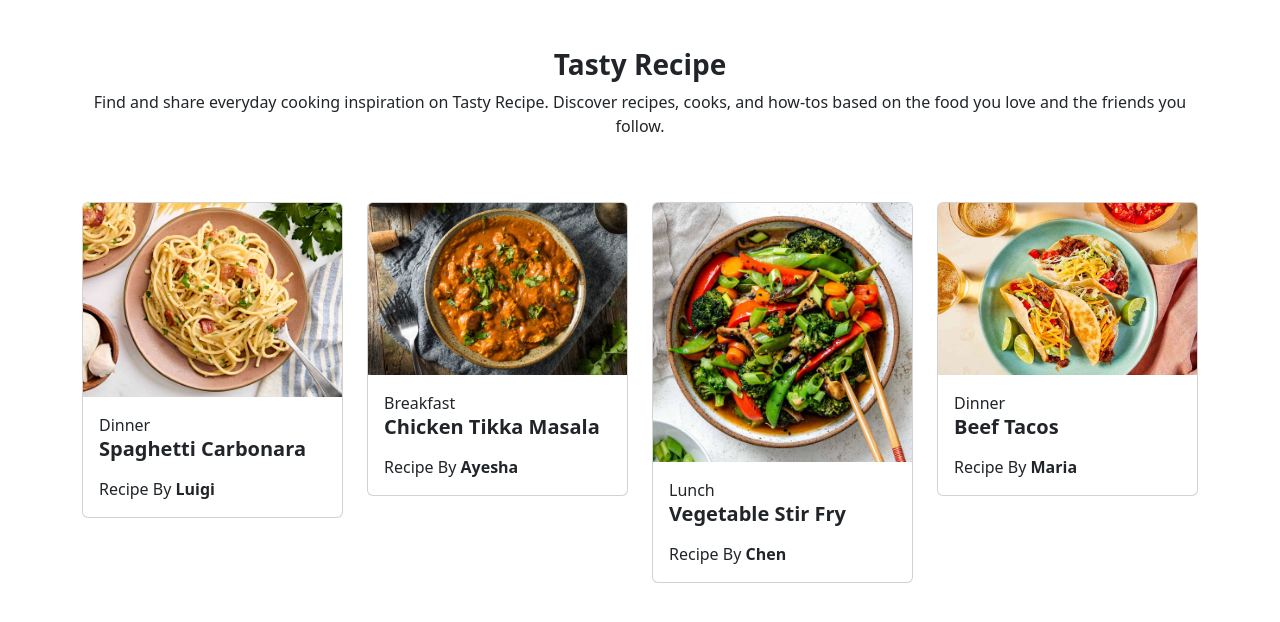
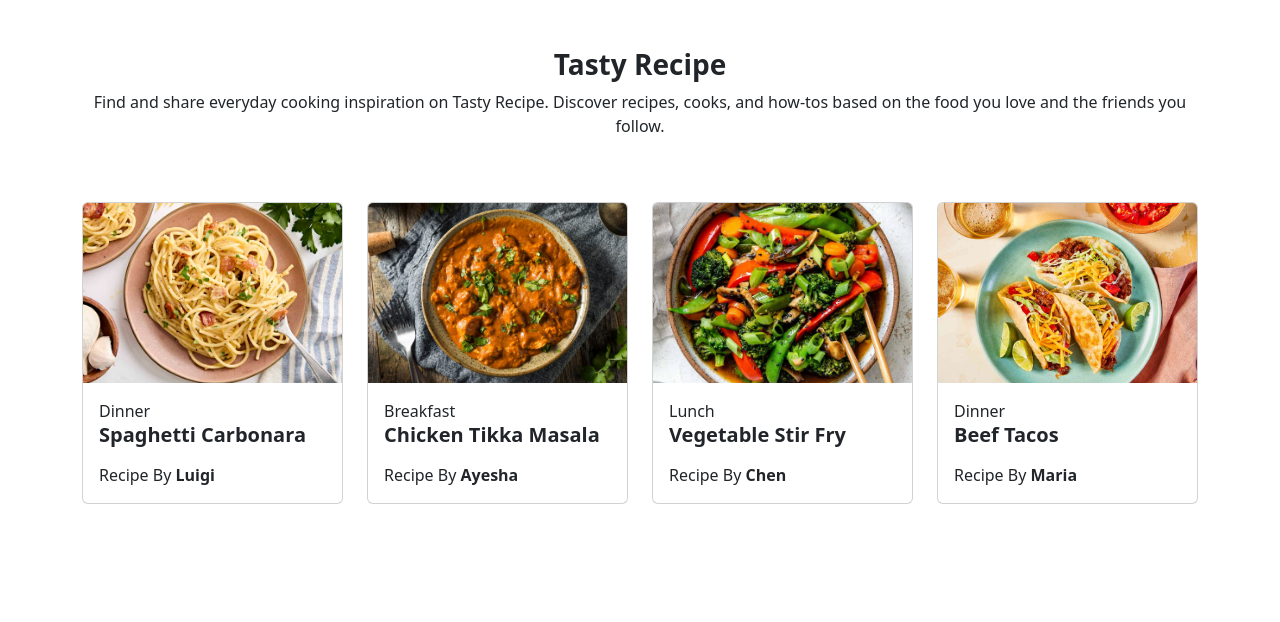
Before and after one commit to merilianacandra/recipe-management, a Vue app: page / in a window 1280 px wide. Shown: the top 622 px of the page. Built offline with nearby package versions, Linux system fonts and the light colour scheme.

Commit message:
Fix component recipe card style

```diff
--- a/src/components/RecipeCard.vue
+++ b/src/components/RecipeCard.vue
@@ -11,7 +11,7 @@ const props = defineProps({
   <div class="card">
     <img
       :src="props.image"
-      class="card-img-top"
+      class="card-img-top recipe-image"
       :alt="props.title"
     />
     <div class="card-body">
@@ -23,3 +23,11 @@ const props = defineProps({
     </div>
   </div>
 </template>
+
+
+<style scoped>
+.recipe-image {
+  height: 180px;
+  object-fit: cover;
+}
+</style>
```
